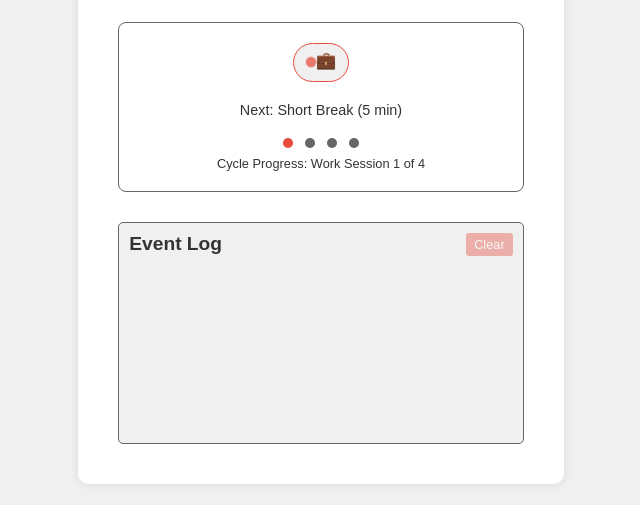
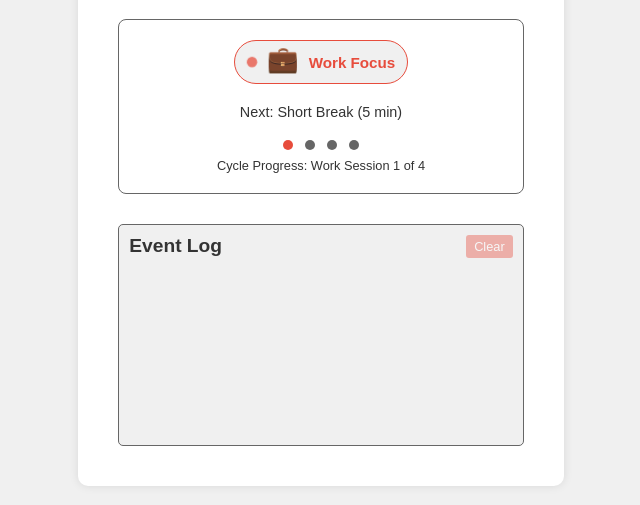
Before and after one commit to cmartinussen/pomodoro-timer, a website: page index.html in a window 1280 px wide. Shown: the part 295-800 px from the top of the page, without its empty margins (319-959 px from the left). Drawn offline with Linux system fonts and the light colour scheme.

Commit message:
Refine session badge text and increase icon size

```diff
--- a/index.html
+++ b/index.html
@@ -38,6 +38,7 @@
         <div class="session-status">
             <div id="session-visual" class="session-visual work" aria-label="Current session visual">
                 <span id="session-icon" class="session-icon" aria-hidden="true">💼</span>
+                <span id="session-label">Work Focus</span>
             </div>
             <div class="session-info">
                 <p id="next-session">Next: Short Break (5 min)</p>
--- a/script.js
+++ b/script.js
@@ -51,6 +51,7 @@ const soundEnabledToggle = document.getElementById('sound-enabled-toggle');
 const popupAlertsToggle = document.getElementById('popup-alerts-toggle');
 const sessionVisual = document.getElementById('session-visual');
 const sessionIcon = document.getElementById('session-icon');
+const sessionLabel = document.getElementById('session-label');
 
 // Settings functions
 function loadSettings() {
@@ -218,7 +219,7 @@ function updateDisplay() {
 }
 
 function updateSessionVisual(sessionType) {
-    if (!sessionVisual || !sessionIcon) {
+    if (!sessionVisual || !sessionIcon || !sessionLabel) {
         return;
     }
 
@@ -227,12 +228,15 @@ function updateSessionVisual(sessionType) {
     if (sessionType === 'work') {
         sessionVisual.classList.add('work');
         sessionIcon.textContent = '💼';
+        sessionLabel.textContent = 'Work Focus';
     } else if (sessionType === 'long-break') {
         sessionVisual.classList.add('long-break');
         sessionIcon.textContent = '🌴';
+        sessionLabel.textContent = 'Long Break';
     } else {
         sessionVisual.classList.add('short-break');
         sessionIcon.textContent = '☕';
+        sessionLabel.textContent = 'Short Break';
     }
 }
 
--- a/styles.css
+++ b/styles.css
@@ -189,6 +189,7 @@ body.dark-mode #dark-mode-toggle {
     display: inline-flex;
     align-items: center;
     justify-content: center;
+    gap: 10px;
     padding: 8px 12px;
     border: 1px solid var(--session-color);
     border-radius: 999px;
@@ -219,8 +220,15 @@ body.dark-mode #dark-mode-toggle {
 }
 
 .session-icon {
-    font-size: 1.05em;
+    font-size: 1.6em;
+    line-height: 1;
     animation: sessionFloat 2s ease-in-out infinite;
+}
+
+#session-label {
+    font-size: 0.95em;
+    font-weight: 700;
+    white-space: nowrap;
 }
 
 @keyframes sessionPulse {
```
